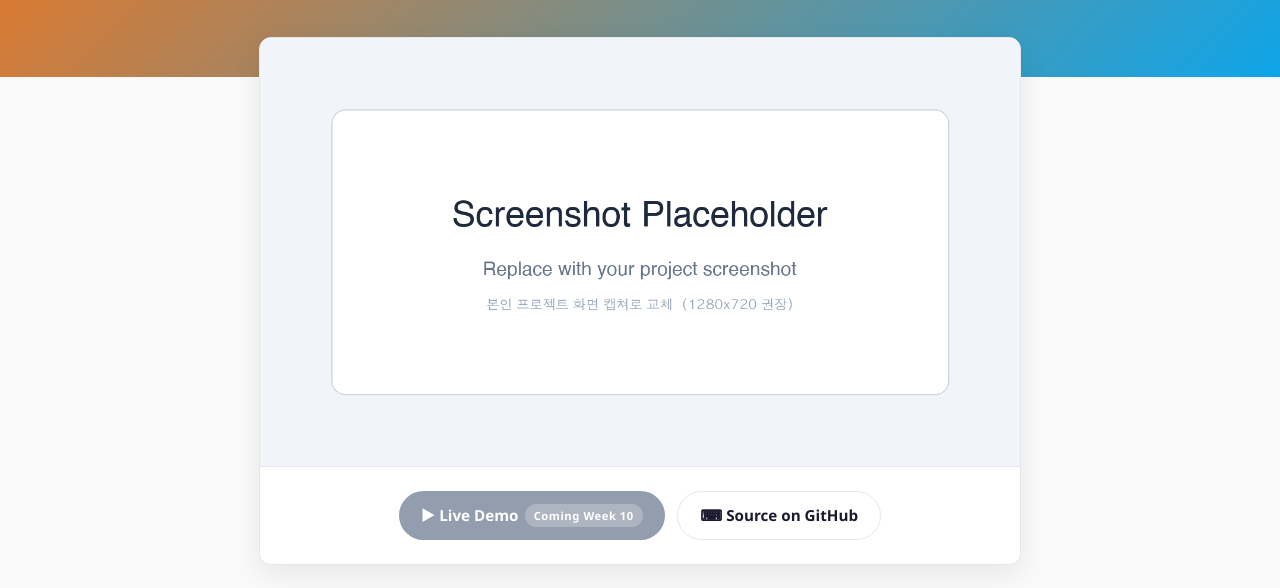
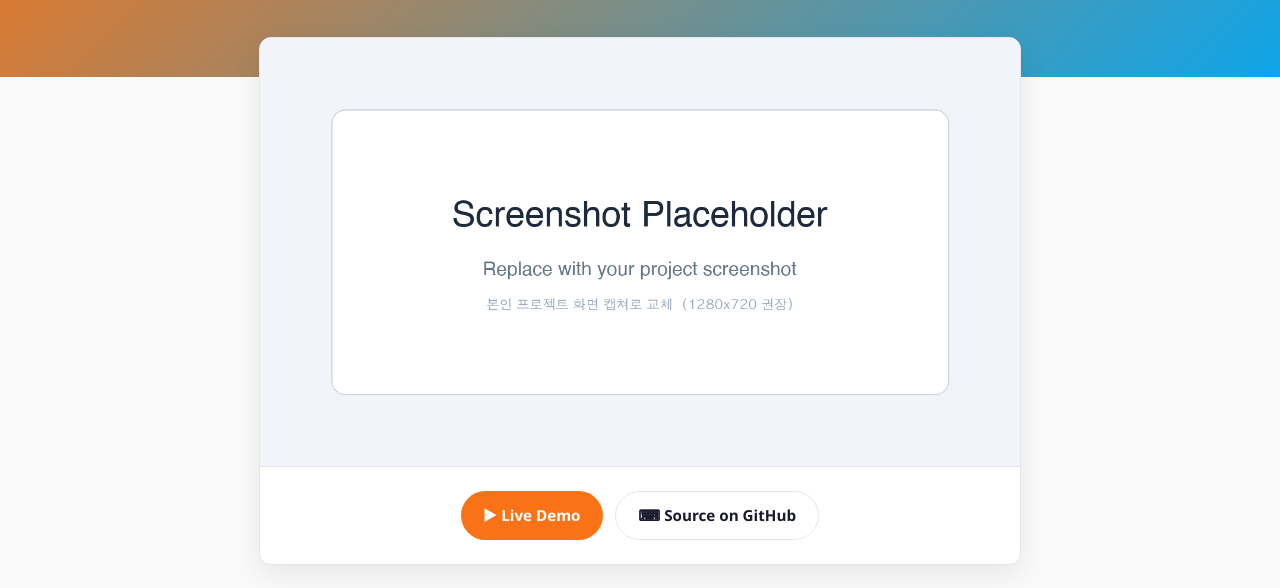
Before and after one commit to ujy0203/s14-aiweb2026, a plain HTML site: page index.html in a window 1280 px wide. Shown: the part 212-800 px from the top of the page. Drawn offline with Linux system fonts and the light colour scheme.

Commit message:
button 활성화

```diff
--- a/index.html
+++ b/index.html
@@ -36,8 +36,8 @@
         <!-- <a class="btn btn-primary" href="https://example-demo.aiweb2026.site">
           ▶ Live Demo
         </a> -->
-        <a class="btn btn-primary" href="#" aria-disabled="true" title="다음 주에 살아납니다">
-          ▶ Live Demo <span class="badge">Coming Week 10</span>
+        <a class="btn btn-primary" href="https://s14-demo.aiweb2026.site" target="_blank" rel="noopener">
+          ▶ Live Demo
         </a>
         <!-- ⬆⬆⬆ 다음 주에 href="https://&lt;본인 ID&gt;-demo.aiweb2026.site" 로 변경 ⬆⬆⬆ -->
 
```
